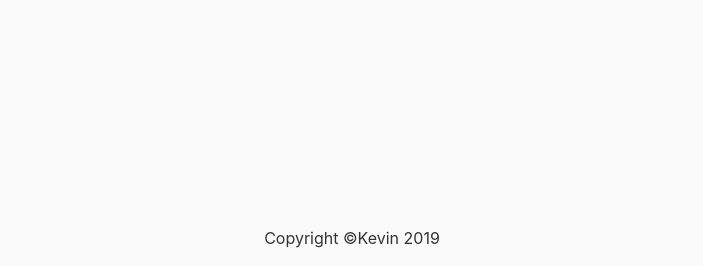
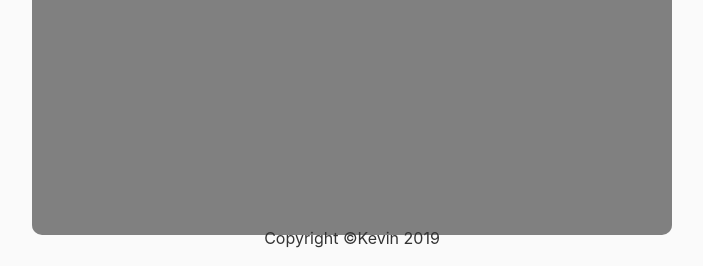
Before and after one commit to KevinLu19/PokemonGame, a Flask app: page /pokemon in a window 1280 px wide. Shown: the part 534-800 px from the top of the page, without its empty margins (288-991 px from the left). Run offline with Flask 2, Linux system fonts and the light colour scheme; some libraries are stand-ins or nearby versions.

Commit message:
Added image responsiveness

```diff
--- a/Pokemon/static/css/main.css
+++ b/Pokemon/static/css/main.css
@@ -90,3 +90,61 @@
   background-color: transparent;
   text-align: center;
 }
+
+/* Image Containter for Pokemon */
+.fixed-rectangle
+{
+  width: 50%;
+
+  /* Makes the corners round. */
+  min-height: 200px;
+  border-radius: 10px;
+
+  background-color: gray;
+  position: relative;
+
+  left: 25%;
+
+  /* background-color: gray;
+  min-height: 200px;
+  padding: 30px;
+  border-radius: 10px; */
+}
+
+/* This makes it responsive. */
+.fixed-rectangle:before
+{
+  content: "";
+  display: block;
+  padding-top: 12%;
+}
+
+.fixed-rectangle:after
+{
+  content: "";
+  display: block;
+  padding-bottom: 40%;
+}
+
+.fixed-rectangle .pokemonImage
+{
+  display: block;
+  margin-left: auto;
+  margin-right: auto;
+  /* padding: 30px; */
+}
+
+/* Image itself. */
+.imageContent
+{
+  max-width: 100%;
+  height: auto;
+}
+
+/* @media screen and (max-width: 1700px)
+{
+  .imageContent
+  {
+    width: 100px;
+  }
+} */
--- a/Pokemon/templates/index.html
+++ b/Pokemon/templates/index.html
@@ -60,27 +60,13 @@
       </nav>
     </header>
 
-    <!-- Container. Probably/ Most likely don't need this here. -->
-    <main role="main" class="container">
-      <div class="row">
-        <div class="col-md-8">
-          {% block content %}{% endblock %}
-        </div>
-        <div class="col-md-4">
-          <div class="content-section">
-            <h3>Our Sidebar</h3>
-            <p class='text-muted'>You can put any information here you'd like.
-              <ul class="list-group">
-                <li class="list-group-item list-group-item-light">Latest Posts</li>
-                <li class="list-group-item list-group-item-light">Announcements</li>
-                <li class="list-group-item list-group-item-light">Calendars</li>
-                <li class="list-group-item list-group-item-light">etc</li>
-              </ul>
-            </p>
-          </div>
-        </div>
-      </div>
-    </main>
+
+    {% block contentContainer%}
+    {% endblock %}
+
+    <!-- Create a box for image to be displayed -->
+    {% block imageContainer %}
+    {% endblock %}
 
     <!-- Optional JavaScript -->
     <!-- jQuery first, then Popper.js, then Bootstrap JS -->
--- a/Pokemon/templates/pokemon.html
+++ b/Pokemon/templates/pokemon.html
@@ -11,3 +11,11 @@
 {% block h1Text %}
     Pokemon Game
 {% endblock %}
+
+{% block imageContainer %}
+  <div class="fixed-rectangle">
+    <div class="imageContent">
+      <img src="static/sprites/39.png" class="pokemonImage" alt="">
+    </div>
+  </div>
+{% endblock %}
```
Also changed, not shown: Pokemon/templates/about.html (+26 -0 lines), README.md (renamed from Pokemon/README.md).
